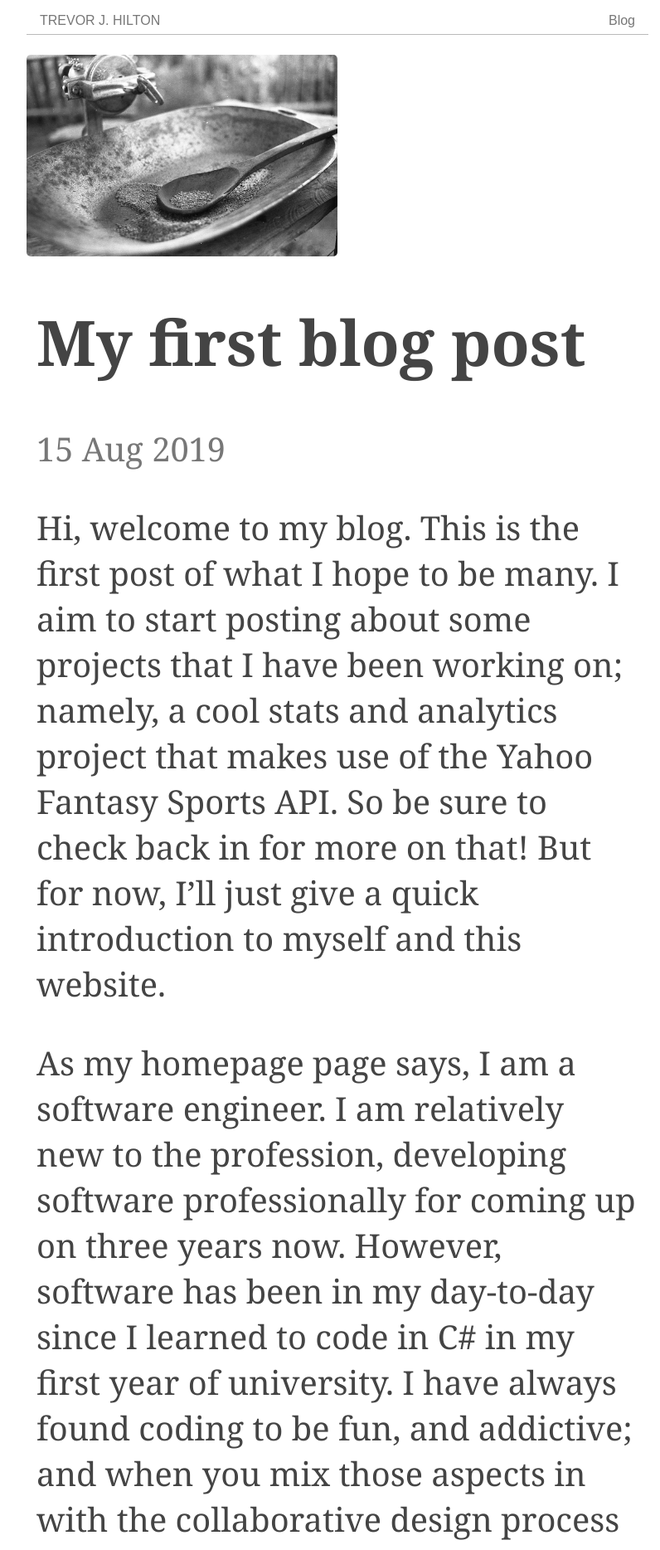
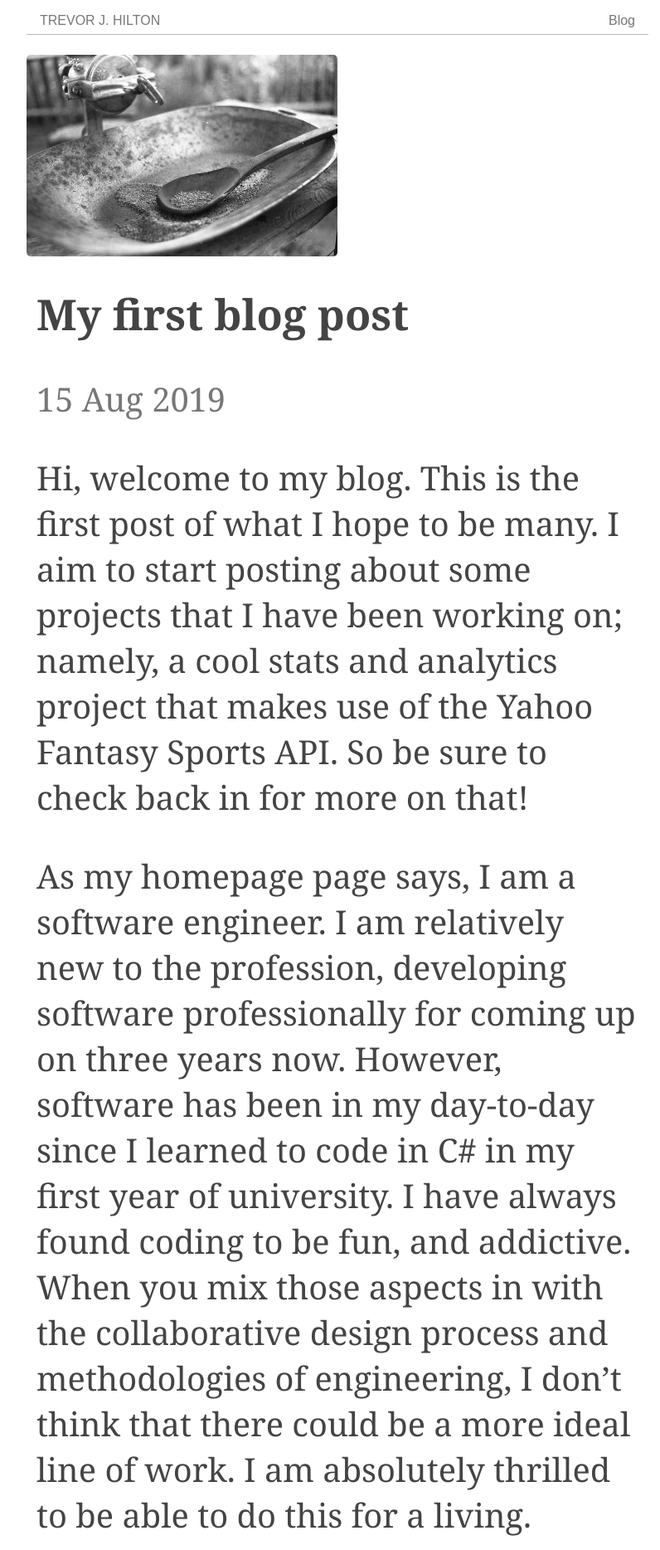
Before and after one commit to hiltontj/hiltontj.github.io, a Jekyll site: the page built from docs/_posts/2019-08-15-first-post.md, in a window 1280 px wide. Shown: the top 1868 px of the page at 83% size, without its empty margins (233-1029 px from the left). Built offline with Jekyll 4.4.1, drawn with Linux system fonts in a browser that asks for light colours; some of the changed text lies outside the part shown.

Commit message:
fix some styles and typos

```diff
--- a/docs/_posts/2019-08-15-first-post.md
+++ b/docs/_posts/2019-08-15-first-post.md
@@ -6,8 +6,8 @@ description: "a quick intro to me and my website"
 image: "colombia_hp5_021.jpg"
 ---
 
-Hi, welcome to my blog. This is the first post of what I hope to be many. I aim to start posting about some projects that I have been working on; namely, a cool stats and analytics project that makes use of the Yahoo Fantasy Sports API. So be sure to check back in for more on that! But for now, I'll just give a quick introduction to myself and this website.
+Hi, welcome to my blog. This is the first post of what I hope to be many. I aim to start posting about some projects that I have been working on; namely, a cool stats and analytics project that makes use of the Yahoo Fantasy Sports API. So be sure to check back in for more on that!
 
-As my homepage page says, I am a software engineer. I am relatively new to the profession, developing software professionally for coming up on three years now. However, software has been in my day-to-day since I learned to code in C# in my first year of university. I have always found coding to be fun, and addictive; and when you mix those aspects in with the collaborative design process and methodologies of engineering, I don't think that there could be a more ideal line of work. I am absolutely thrilled to be able to do this for a living.
+As my homepage page says, I am a software engineer. I am relatively new to the profession, developing software professionally for coming up on three years now. However, software has been in my day-to-day since I learned to code in C# in my first year of university. I have always found coding to be fun, and addictive. When you mix those aspects in with the collaborative design process and methodologies of engineering, I don't think that there could be a more ideal line of work. I am absolutely thrilled to be able to do this for a living.
 
 Outside of coding for work, or for fun, I have an abundance of hobbies and interests: I like to play keyboards, jam out, and produce music; I am into shooting and developing film photographs; I love to cook; I do powerlifting; I play ultimate frisbee; the list goes on. I therefore created this website in an attempt to channel all of these outlets into some semblence of form. I figured that maybe if I start writing about all these things that it will make me more focused in my endeavors. And who knows, maybe someone will find it interesting :)
--- a/docs/_sass/_posts.scss
+++ b/docs/_sass/_posts.scss
@@ -17,7 +17,7 @@
 .post {
    h1 {
       font-size: 30px;
-      font-size: 5.9vw;
+      font-size: 4vw;
    }
    h2 {
       font-size: 30px;
```
